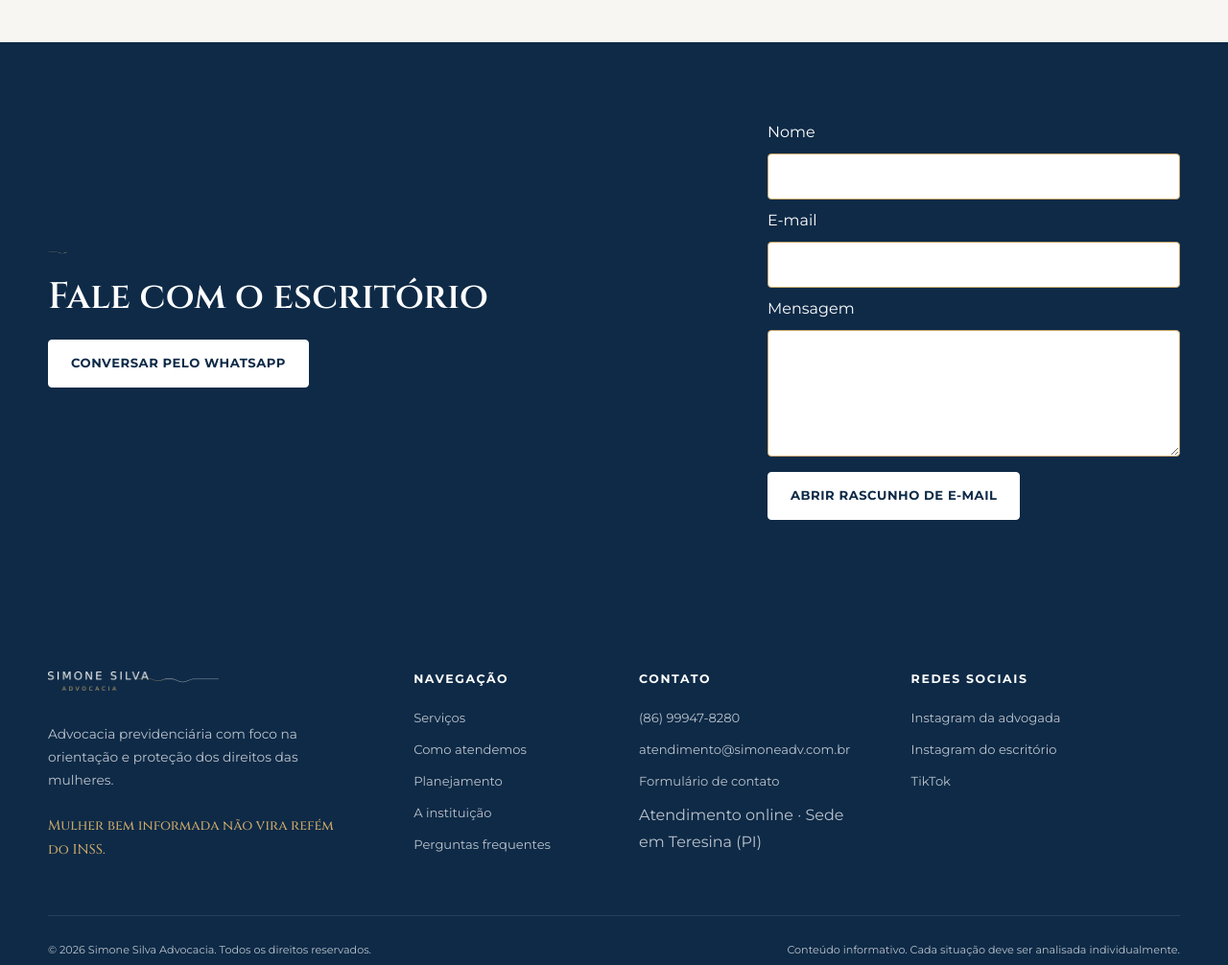
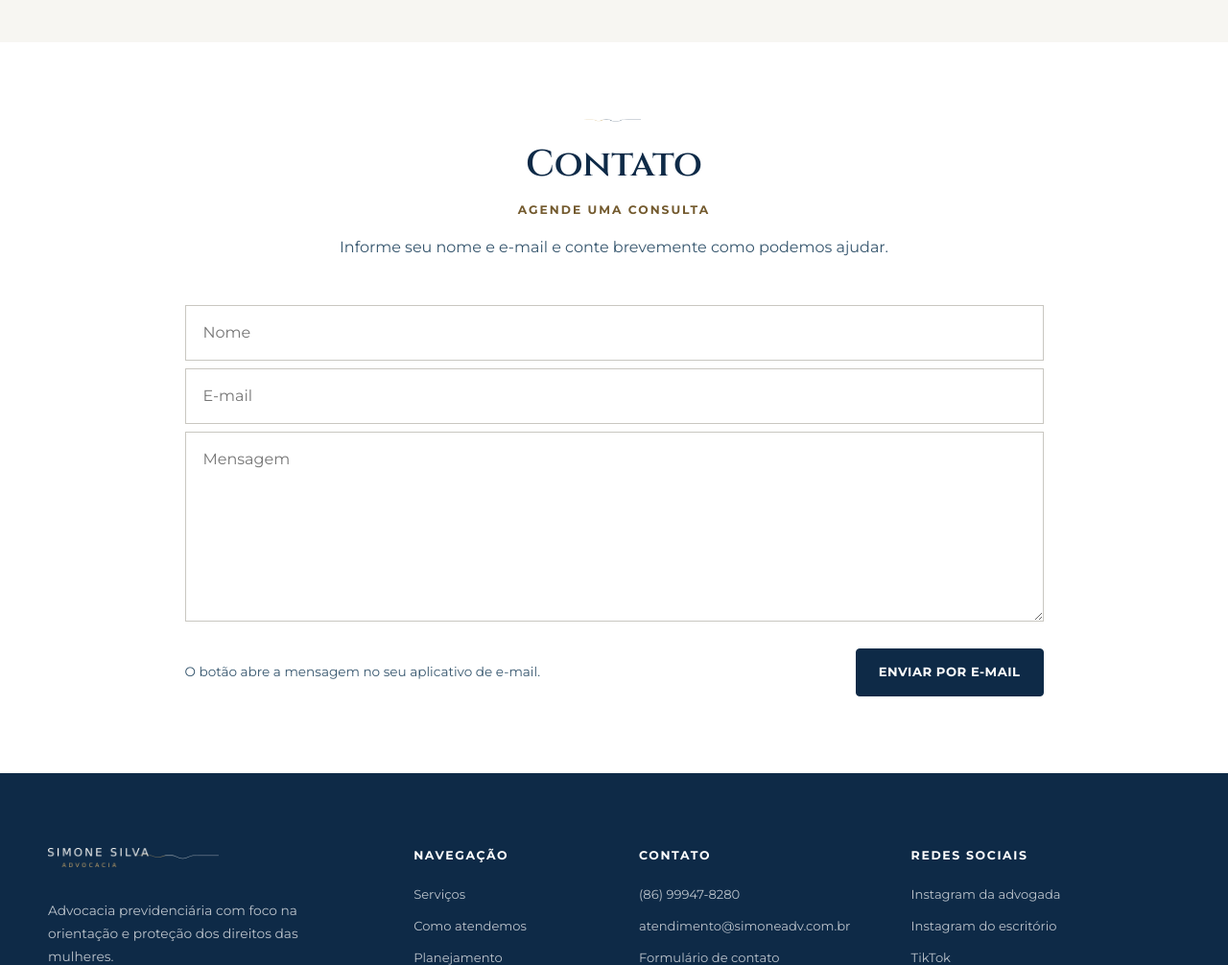
Before and after one commit to simonesilvaadvthe-ai/simoneadv-site, a plain HTML site: page index.html in a window 1280 px wide. Shown: the part 8120-9126 px from the top of the page at 96% size. Drawn offline with Linux system fonts and the light colour scheme.

Commit message:
Ajusta o formulário de contato ao layout solicitado

```diff
--- a/index.html
+++ b/index.html
@@ -34,7 +34,7 @@ gtag('config', 'G-9WJBGXHYGD');
     >
 
     <link rel="icon" href="assets/images/icon-32.png">
-    <link rel="stylesheet" href="style.css?v=conteudo">
+    <link rel="stylesheet" href="style.css?v=formulario-contato">
 </head>
 
 <body>
@@ -761,23 +761,26 @@ gtag('config', 'G-9WJBGXHYGD');
         <section class="contato" id="contato">
             <div class="container contato-conteudo">
 
-                <div>
-                    <span class="linha-dourada"></span>
-                    <h2>Fale com o escritório</h2>
-                    <a class="botao botao-claro" href="https://wa.me/5586999478280"
-                        target="_blank" rel="noopener noreferrer">Conversar pelo WhatsApp</a>
+                <div class="contato-introducao">
+                    <span class="linha-dourada" aria-hidden="true"></span>
+                    <h2>Contato</h2>
+                    <p class="sobre-titulo">Agende uma consulta</p>
+                    <p>Informe seu nome e e-mail e conte brevemente como podemos ajudar.</p>
                 </div>
+
                 <form class="formulario-contato" id="formulario-contato"
                     action="mailto:atendimento@simoneadv.com.br" method="post" enctype="text/plain" aria-label="Formulário de contato">
-                    <label for="contato-nome">Nome</label>
-                    <input id="contato-nome" name="nome" autocomplete="name" maxlength="120" required>
-                    <label for="contato-email">E-mail</label>
-                    <input id="contato-email" name="email" type="email" autocomplete="email" maxlength="180" required>
-                    <label for="contato-mensagem">Mensagem</label>
-                    <textarea id="contato-mensagem" name="mensagem" rows="4" maxlength="1000" required></textarea>
-                    <button class="botao botao-claro" type="submit">Abrir rascunho de e-mail</button>
+                    <input id="contato-nome" name="nome" autocomplete="name" maxlength="120"
+                        aria-label="Nome" placeholder="Nome" required>
+                    <input id="contato-email" name="email" type="email" autocomplete="email" maxlength="180"
+                        aria-label="E-mail" placeholder="E-mail" required>
+                    <textarea id="contato-mensagem" name="mensagem" rows="6" maxlength="1000"
+                        aria-label="Mensagem" placeholder="Mensagem" required></textarea>
+                    <div class="contato-acoes">
+                        <p>O botão abre a mensagem no seu aplicativo de e-mail.</p>
+                        <button class="botao botao-primario" type="submit">Enviar por e-mail</button>
+                    </div>
                 </form>
-
             </div>
         </section>
 
--- a/style.css
+++ b/style.css
@@ -978,30 +978,63 @@ p + p {
 
 .contato {
     padding: 80px 0;
-    background:
-        linear-gradient(
-            125deg,
-            var(--azul-principal),
-            var(--azul-profundo)
-        );
-    color: var(--branco);
-}
-
-.contato-conteudo {
+    background: var(--branco);
+}
+
+.contato-introducao {
+    text-align: center;
+}
+
+.contato-introducao .linha-dourada {
+    margin-inline: auto;
+}
+
+.contato h2 {
+    color: var(--azul-escuro);
+    font-size: clamp(1.65rem, 3vw, 2.65rem);
+}
+
+.contato-introducao .sobre-titulo {
+    margin: 14px 0 12px;
+}
+
+.formulario-contato {
+    display: grid;
+    max-width: 895px;
+    margin: 46px auto 0;
+    gap: 8px;
+}
+
+.formulario-contato input,
+.formulario-contato textarea {
+    width: 100%;
+    min-height: 52px;
+    padding: 14px 18px;
+    border: 1px solid #c9c7c1;
+    background: var(--branco);
+    color: var(--azul-escuro);
+    font: inherit;
+}
+
+.formulario-contato textarea {
+    resize: vertical;
+}
+
+.contato-acoes {
     display: flex;
     align-items: center;
     justify-content: space-between;
-    gap: 60px;
-}
-
-.contato .sobre-titulo {
-    color: var(--dourado-claro);
-}
-
-.contato h2 {
-    max-width: 800px;
-    color: var(--branco);
-    font-size: clamp(1.65rem, 3vw, 2.65rem);
+    flex-wrap: wrap;
+    gap: 12px;
+    margin-top: 20px;
+}
+
+.contato-acoes p {
+    font-size: 0.85rem;
+}
+
+.contato-acoes .botao {
+    margin-left: auto;
 }
 
 
@@ -1390,11 +1423,6 @@ button:focus-visible {
         min-height: 500px;
     }
 
-    .contato-conteudo {
-        align-items: flex-start;
-        flex-direction: column;
-    }
-
     .rodape-grade {
         grid-template-columns: repeat(2, minmax(0, 1fr));
     }
@@ -1612,33 +1640,3 @@ button:focus-visible {
     margin: 14px 0 6px;
     color: var(--azul-escuro);
 }
-
-.formulario-contato {
-    display: grid;
-    width: min(100%, 430px);
-    gap: 8px;
-}
-
-.formulario-contato input,
-.formulario-contato textarea {
-    width: 100%;
-    padding: 9px 12px;
-    border: 1px solid var(--dourado);
-    border-radius: 4px;
-    background: var(--branco);
-    color: var(--azul-escuro);
-    font: inherit;
-}
-
-.formulario-contato textarea {
-    resize: vertical;
-}
-
-.formulario-contato .botao {
-    justify-self: start;
-    margin-top: 8px;
-}
-
-.contato-conteudo h2 + .botao {
-    margin-top: 20px;
-}
```
